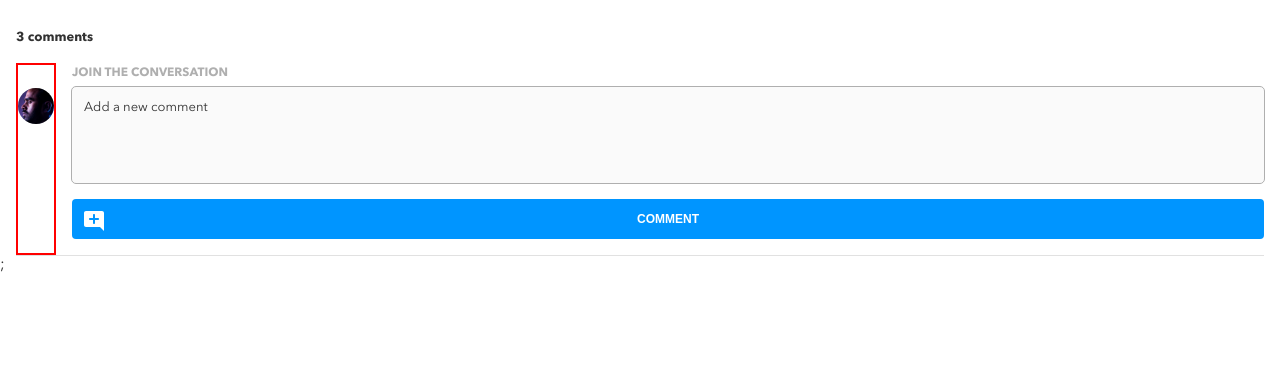
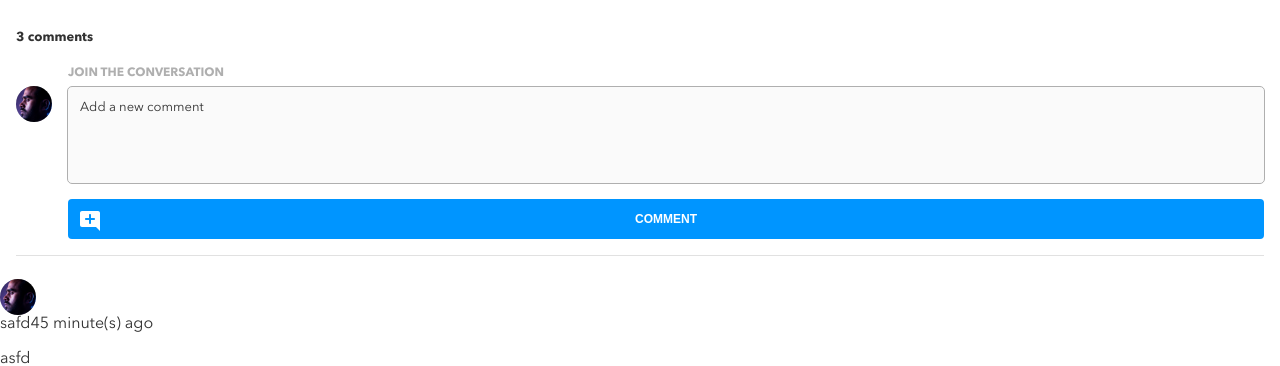
Before and after one commit to danlin0226/daniel-lin-brainflix, a React (Create React App) app: page / in a window 1280 px wide. Shown: the part 1342-1708 px from the top of the page. Before the commit the page ends 1617 px from the top, so only its background shows below. Built offline with nearby package versions, Linux system fonts and the light colour scheme.

Commit message:
create comment component

```diff
--- a/src/App.jsx
+++ b/src/App.jsx
@@ -7,6 +7,7 @@ import "./App.scss";
 import MainVideoStats from "./components/main-video-stats/MainVideoStats";
 import MainVideoDescription from "./components/main-video-description/MainVideoDescription";
 import CommentForm from "./components/comment-form/CommentForm";
+import CommentList from "./components/comment-list/CommentList";
 
 function App() {
   return (
@@ -22,6 +23,7 @@ function App() {
         <section className="comments-section">
           <div className="comment-counter">3 comments</div>
           <CommentForm />
+          <CommentList />
         </section>
         <section className="next-video-section"></section>
       </main>
--- a/src/components/avatar/Avatar.scss
+++ b/src/components/avatar/Avatar.scss
@@ -3,7 +3,6 @@
 
 .avatar {
   display: flex;
-  border: 2px solid red;
 
   &__cont {
     min-width: 2.25rem;
--- a/src/components/comment-form/CommentForm.jsx
+++ b/src/components/comment-form/CommentForm.jsx
@@ -25,7 +25,7 @@ export default function CommentForm() {
           <div className="form__button-cont">
             <img
               className="form__comment-icon"
-              alt="icon with arrow facing up"
+              alt="icon of a chat bubble"
               src={commentIcon}
             ></img>
             <button type="submit" className="form__submit">
@@ -34,7 +34,6 @@ export default function CommentForm() {
           </div>
         </form>
       </div>
-      ;
     </>
   );
 }
--- /dev/null
+++ b/src/components/comment-list/CommentList.jsx
@@ -0,0 +1,36 @@
+import React from "react";
+import Avatar from "../avatar/Avatar";
+
+export default function CommentList() {
+  return (
+    <section>
+      <div className="comment-card">
+        <div className="comment-card__avatar-cont">
+          <Avatar />
+        </div>
+        <div className="comment-card__right-cont">
+          <div className="comment-card__name-cont">
+            <span className="comment-card__name">safd</span>
+            <span className="comment-card__date">45 minute(s) ago</span>
+          </div>
+          <p className="comment-card__comment">asfd</p>
+
+          {/* HTML FOR DELETE AND LIKE COMMENT FUNCTIONALITY POTENTIALLY TO BE IMPLEMENTED */}
+          {/* <div className="comment-card__icon-cont">
+            <img
+              className="comment-card__icon"
+              src="./assets/icons/icon-delete.svg"
+              alt="trashbin icon"
+            />
+            <img
+              className="comment-card__icon"
+              src="./assets/icons/icon-like.svg"
+              alt="thumbs up icon"
+            />
+            <span className="comment-card__like-counter">3</span>
+          </div> */}
+        </div>
+      </div>
+    </section>
+  );
+}
```
